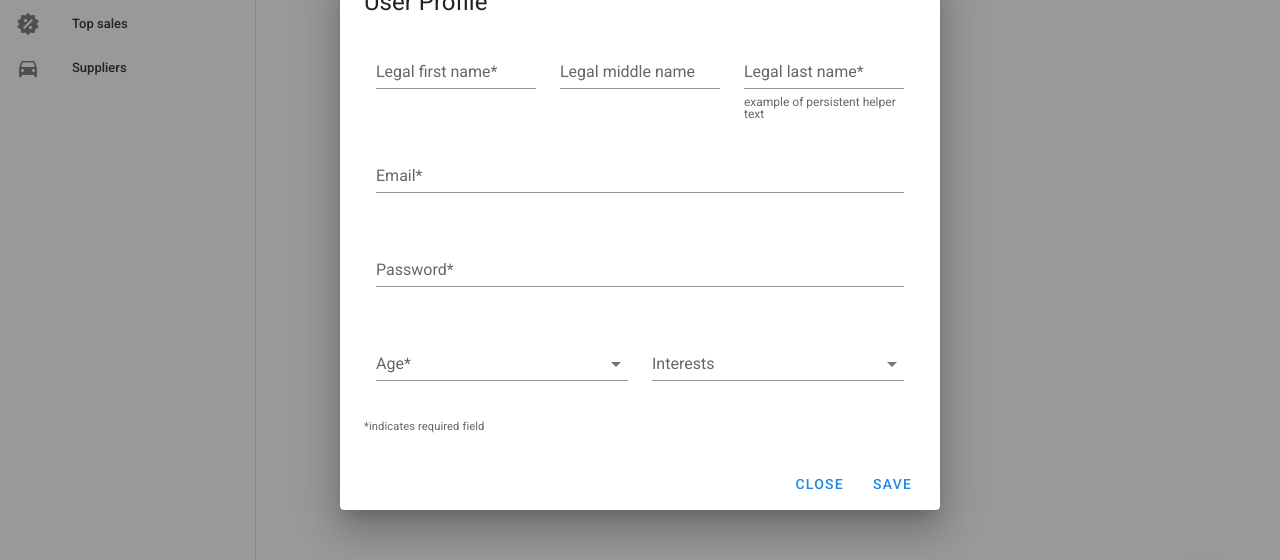
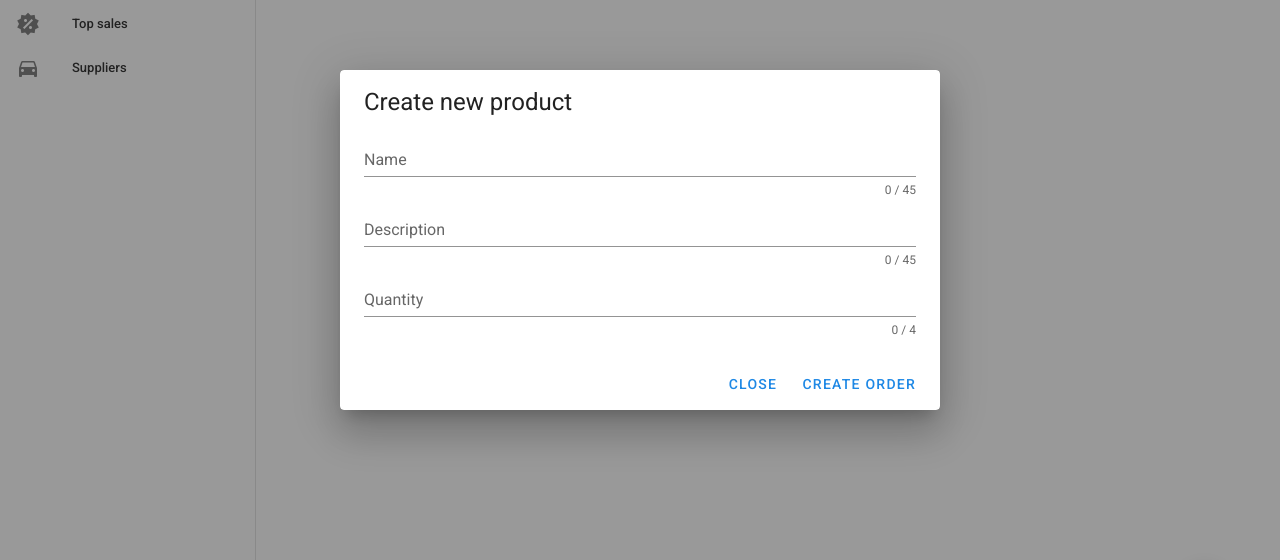
Before and after one commit to Victorteka/Pikdrive, a Vue app: page / in a window 1280 px wide. Both pictures are taken after a click on the button 1204 px from the left and 752 px from the top of the page. Shown: the part 160-720 px from the top of the page. Built offline with nearby package versions, Linux system fonts and the light colour scheme; no server answers.

Commit message:
Implement posting new product

```diff
--- a/src/store/modules/orders.js
+++ b/src/store/modules/orders.js
@@ -18,13 +18,17 @@ const actions = {
             id
         })
         console.log(response)
-        // commit('setOrderAfterDelete', response.data.data )
+        commit('setOrderAfterDelete', id )
+    },
+    async postOrder({commit}, order){
+        const response = await axios.post('https://codechallenge.pikdrive.com/api/new-order/', order)
+        console.log(response.data)
     }
 }
 
 const mutations = {
     setOrders: (state, orders) => (state.orders = orders),
-    // setOrderAfterDelete: (state, orders) =>
+    setOrderAfterDelete: (state, id) => state.orders = state.olders.filter(order=> order.id !==id)
 }
 
 
--- a/src/store/modules/products.js
+++ b/src/store/modules/products.js
@@ -2,12 +2,10 @@ import axios from "axios"
 
 const state = {
     products: [],
-    dialog: false
 }
 
 const getters = {
     allProducts : (state) => state.products,
-    dialog: (state) => state.dialog
 }
 
 const actions = {
@@ -15,18 +13,16 @@ const actions = {
         const response = await axios.get('https://codechallenge.pikdrive.com/api/products')
         commit('setProducts', response.data.data)
     },
-    showDialog({commit}){
-        commit('setDialog', true)
-    },
-    closeDialog({commit}){
-        commit('setCloseDialog', false)
+
+    async postProducts ({commit}, product){
+        const response = await axios.post('https://codechallenge.pikdrive.com/api/new-product', product)
+        console.log(response)
     }
+
 }
 
 const mutations = {
     setProducts : (state, products) => (state.products = products),
-    setDialog: (state, value) => (state.dialog = value),
-    setCloseDialog: (state, value) => (state.dialog = value)
 }
 
 export default {
--- a/src/store/modules/suppliers.js
+++ b/src/store/modules/suppliers.js
@@ -14,7 +14,7 @@ const actions = {
         commit('setSuppliers', response.data.data)
     },
     async addSupplier({commit}, name){
-        const response = await axios.post('https://codechallenge.pikdrive.com/api/new-supplier',{
+        const response = await axios.post('https://codechallenge.pikdrive.com/api/new-supplier/',{
             name
         })
         console.log(response.data)
--- a/src/views/Home.vue
+++ b/src/views/Home.vue
@@ -1,6 +1,7 @@
 <template>
   <div class="container">
     <h3>Products available</h3>
+    <!-- loading progressbar  -->
     <div class="progress-bar" v-if="loading">
       <v-progress-circular
         :width="3"
@@ -9,6 +10,7 @@
       ></v-progress-circular>
       <h5>Loading ...</h5>
     </div>
+    <!-- product card  -->
     <div class="products">
       <v-card
         elevation="2"
@@ -31,7 +33,7 @@
         </v-card-actions>
       </v-card>
     </div>
-    <AddProduct />
+    <!-- fab  -->
     <v-btn
       color="pink"
       fab
@@ -42,36 +44,109 @@
       fixed
       right
       class="mb-12 mr-8"
-      @click="showAddProductForm"
+      @click="showProductForm"
       ><v-icon>mdi-plus</v-icon></v-btn
     >
+    <!-- product modal form  -->
+    <v-row justify="center">
+      <v-dialog v-model="dialog" persistent max-width="600px">
+        <v-card>
+          <v-card-title>
+            <span class="headline">Create new product</span>
+          </v-card-title>
+          <v-card-text>
+            <v-form ref="form" v-model="valid" lazy-validation>
+              <v-text-field
+                v-model="name"
+                :counter="45"
+                :rules="nameRules"
+                label="Name"
+                required
+              ></v-text-field>
+              <v-text-field
+                v-model="description"
+                :counter="45"
+                :rules="descriptionRules"
+                label="Description"
+                required
+              ></v-text-field>
+              <v-text-field
+                v-model="quantity"
+                :counter="4"
+                :rules="quantityRules"
+                label="Quantity"
+                type="number"
+                required
+              ></v-text-field>
+            </v-form>
+          </v-card-text>
+          <v-card-actions>
+            <v-spacer></v-spacer>
+            <v-btn color="blue darken-1" text @click="dialog = false">
+              Close
+            </v-btn>
+            <v-btn
+              color="blue darken-1"
+              text
+              @click="submitProduct(name, description, quantity)"
+            >
+              Create order
+            </v-btn>
+          </v-card-actions>
+        </v-card>
+      </v-dialog>
+    </v-row>
   </div>
 </template>
 
 <script>
 import { mapGetters, mapActions } from "vuex";
-import AddProduct from "../components/AddProduct";
 
 export default {
   name: "Home",
-  components: {
-    AddProduct,
-  },
+  components: {},
+
   data() {
     return {
       loading: false,
+      dialog: false,
+      valid: true,
+      name: "",
+      description: "",
+      quantity: "",
+      nameRules: [
+        (v) => !!v || "Name is required",
+        (v) => (v && v.length <= 45) || "Name must be less than 10 characters",
+      ],
+      descriptionRules: [
+        (v) => !!v || "Description is required",
+        (v) => (v && v.length <= 45) || "Name must be less than 10 characters",
+      ],
+      quantityRules: [
+        (v) => !!v || "Quantity is required",
+        (v) => (v && v.length <= 45) || "Name must be less than 10 characters",
+      ],
     };
   },
+
   methods: {
-    ...mapActions(["fetchProducts"]),
-    showAddProductForm() {
-      this.showDialog;
+    ...mapActions(["fetchProducts", "postProducts"]),
+    showProductForm() {
+      this.dialog = true;
+    },
+    submitProduct(name, description, quantity) {
+      console.log({ name, description, quantity });
+      this.postProducts({ name, description, quantity });
+      this.dialog = false;
     },
   },
+
   beforeCreate() {
     this.loading = true;
   },
-  computed: { ...mapGetters(["allProducts"]), ...mapActions(["showDialog"]) },
+
+  computed: { ...mapGetters(["allProducts"]) },
+
   created() {
     this.fetchProducts();
     this.loading = false;
--- a/src/views/Orders.vue
+++ b/src/views/Orders.vue
@@ -42,6 +42,67 @@
         </template>
       </v-snackbar>
     </div>
+    <v-btn
+      color="pink"
+      fab
+      dark
+      medium
+      absolute
+      bottom
+      fixed
+      right
+      class="mb-12 mr-8"
+      @click="showAddQualityForm"
+      ><v-icon>mdi-plus</v-icon></v-btn
+    >
+    <v-row justify="center">
+      <v-dialog v-model="dialog" persistent max-width="600px">
+        <v-card>
+          <v-card-title>
+            <span class="headline">Create new order</span>
+          </v-card-title>
+          <v-card-text>
+            <v-form ref="form" v-model="valid" lazy-validation>
+              <v-text-field
+                v-model="name"
+                :counter="45"
+                :rules="nameRules"
+                label="Name"
+                required
+              ></v-text-field>
+              <v-text-field
+                v-model="description"
+                :counter="45"
+                :rules="descriptionRules"
+                label="Description"
+                required
+              ></v-text-field>
+              <v-text-field
+                v-model="quantity"
+                :counter="4"
+                :rules="quantityRules"
+                label="Quantity"
+                type="number"
+                required
+              ></v-text-field>
+            </v-form>
+          </v-card-text>
+          <v-card-actions>
+            <v-spacer></v-spacer>
+            <v-btn color="blue darken-1" text @click="dialog = false">
+              Close
+            </v-btn>
+            <v-btn
+              color="blue darken-1"
+              text
+              @click="submit(name, description, quantity)"
+            >
+              Create order
+            </v-btn>
+          </v-card-actions>
+        </v-card>
+      </v-dialog>
+    </v-row>
   </div>
 </template>
 
@@ -56,10 +117,26 @@ export default {
       snackbar: false,
       text: "Order Deleted",
       timeout: 2000,
+      valid: true,
+      name: "",
+      description: "",
+      quantity: "",
+      nameRules: [
+        (v) => !!v || "Name is required",
+        (v) => (v && v.length <= 45) || "Name must be less than 10 characters",
+      ],
+      descriptionRules: [
+        (v) => !!v || "Description is required",
+        (v) => (v && v.length <= 45) || "Name must be less than 10 characters",
+      ],
+      quantityRules: [
+        (v) => !!v || "Quantity is required",
+        (v) => (v && v.length <= 45) || "Name must be less than 10 characters",
+      ],
     };
   },
   methods: {
-    ...mapActions(["fetchOrders", "deleteOrder"]),
+    ...mapActions(["fetchOrders", "deleteOrder", "postOrder"]),
     onDelete(id) {
       if (confirm("Are you sure?")) {
         console.log("" + id);
@@ -72,6 +149,15 @@ export default {
       if (confirm()) {
         console.log("" + id);
       }
+    },
+    showAddQualityForm() {
+      this.dialog = true;
+    },
+    submit(name, description, quantityInput) {
+      // console.log(typeof quantity);
+      const quantity = parseInt(quantityInput);
+      const order = { name: "qwertyui", description: "", quantity: 20 };
+      this.postOrder(order);
     },
   },
   computed: mapGetters(["allOrders"]),
```
